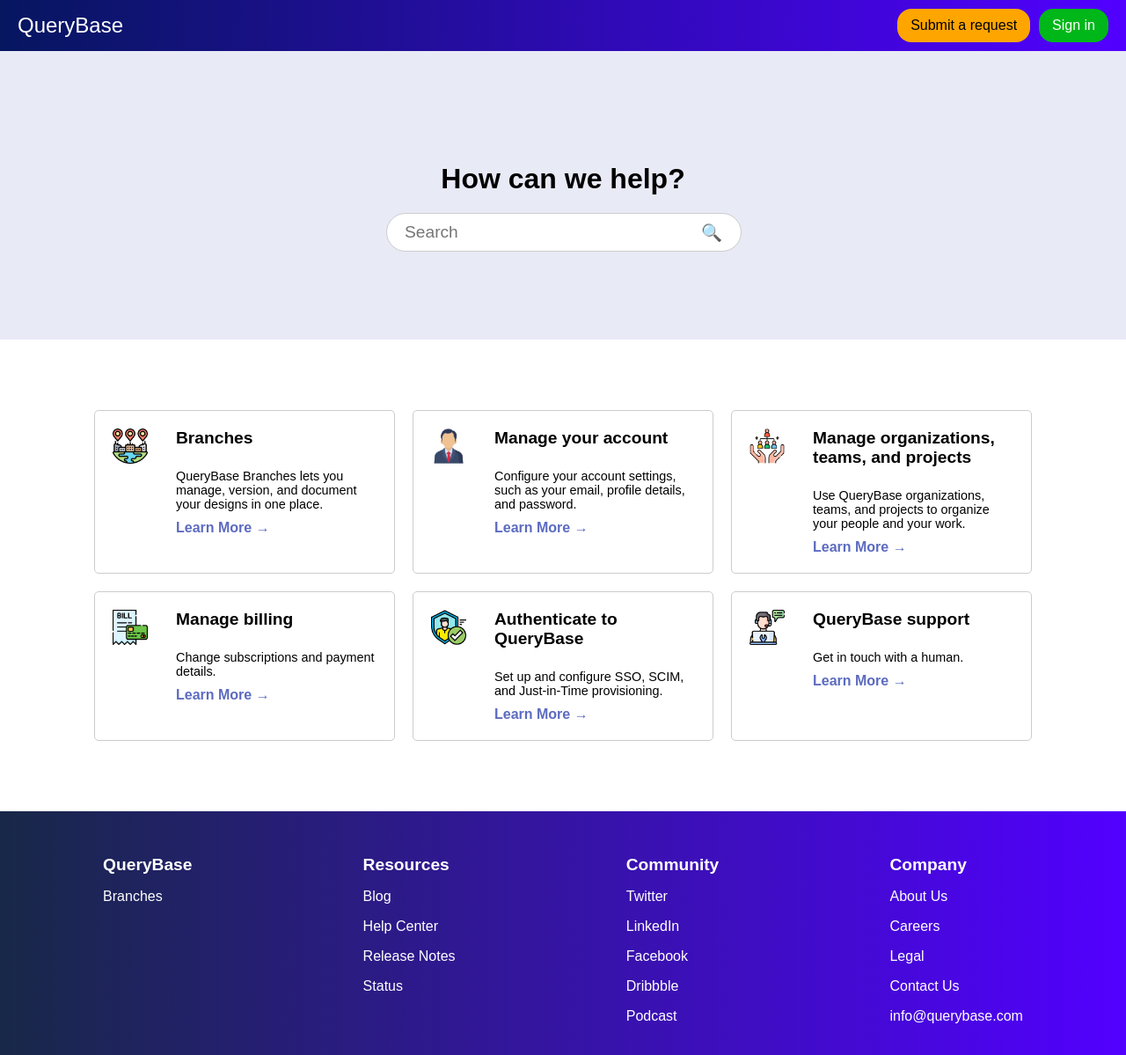
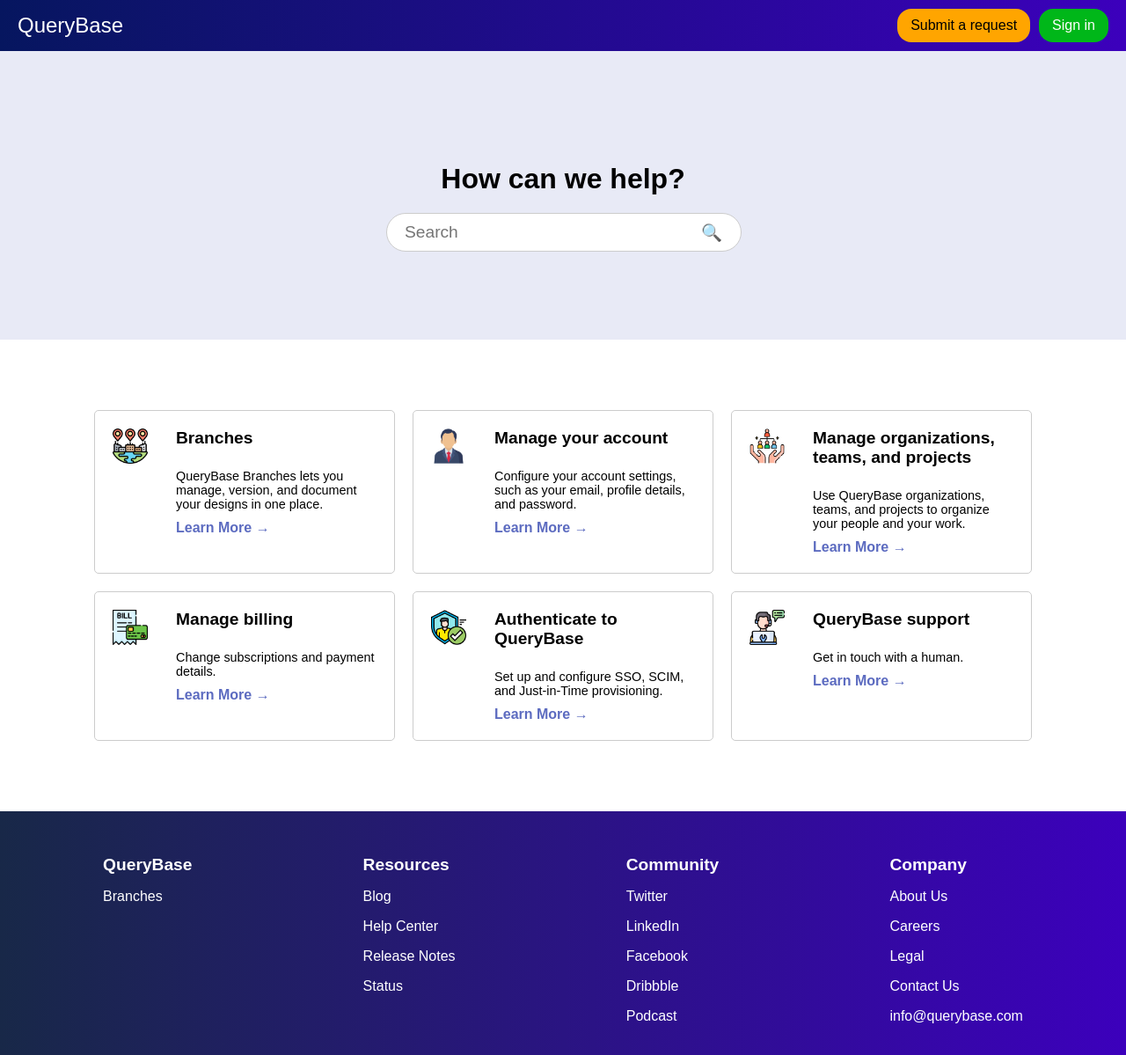
Before and after one commit to thehashton/querybase, a plain HTML site: page index.html in a window 1280 px wide. Shown: the whole page at 88% size. Drawn offline with Linux system fonts and the light colour scheme.

Commit message:
Updates background colours

```diff
--- a/style.css
+++ b/style.css
@@ -12,7 +12,7 @@
     display: flex;
     justify-content: space-between;
     align-items: center;
-    background: linear-gradient(90deg, #06165f 0%, #5200ff 100%);
+    background: linear-gradient(90deg, #06165f 0%, #3c00bc 100%);
     padding: 10px 20px;
     color: #fff;
 }
@@ -131,7 +131,7 @@
 }
 
 .footer {
-    background: linear-gradient(90deg, #182848 0%, #5200ff 100%);
+    background: linear-gradient(90deg, #182848 0%, #3c00bc 100%);
     color: #fff;
     padding: 20px;
     display: flex;
```
